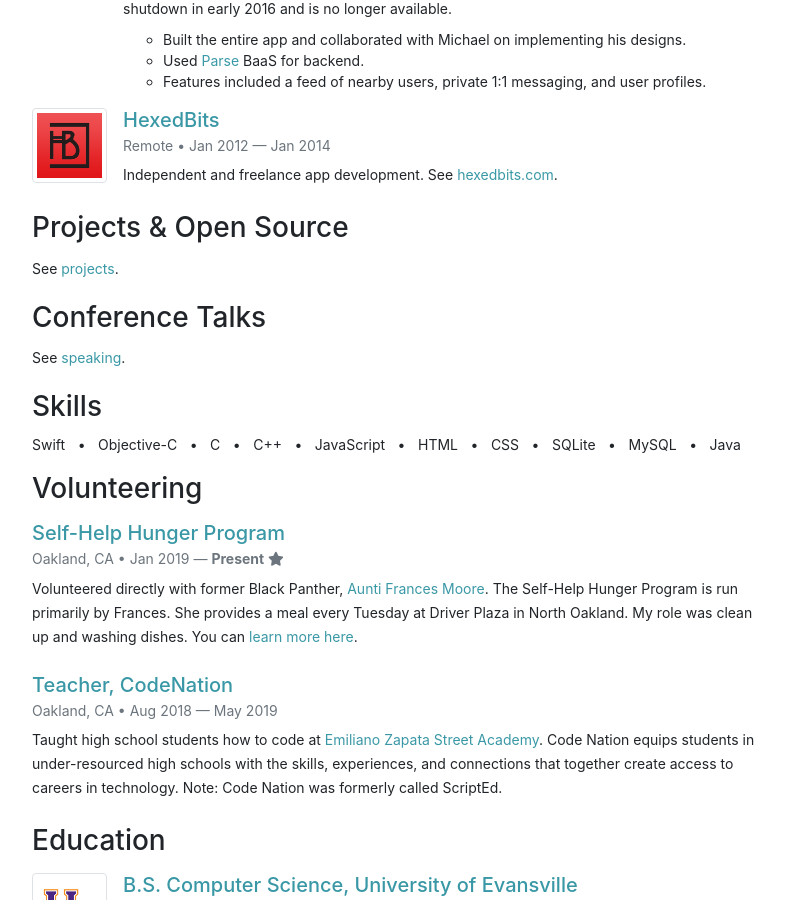
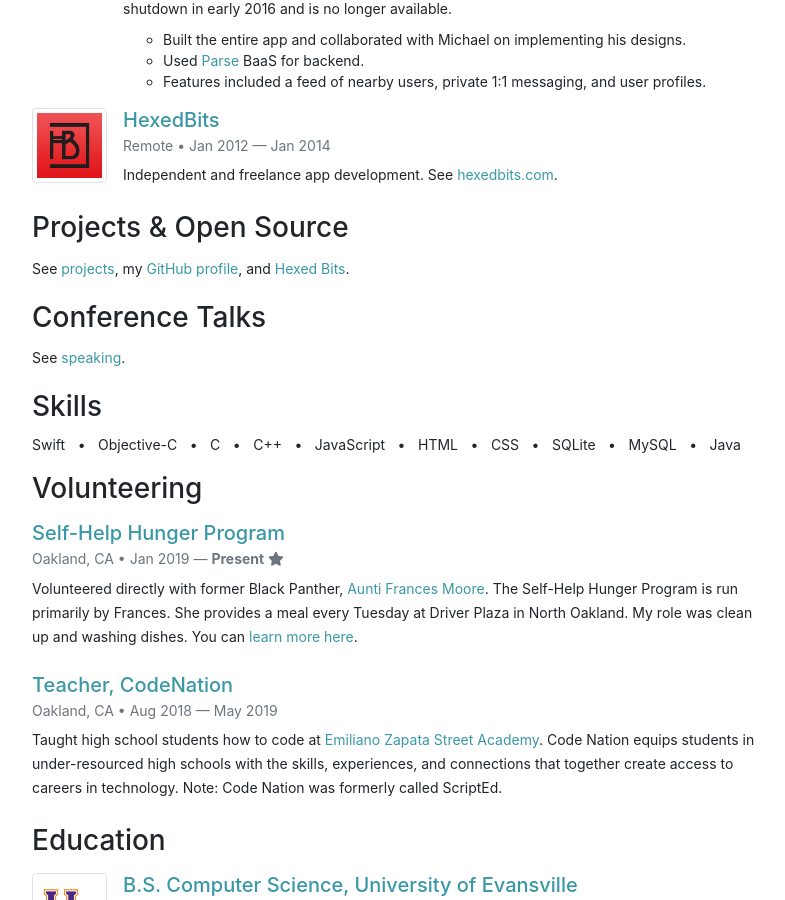
Before and after one commit to jessesquires/jessesquires.com, a Jekyll site: the page built from linkedout.md, in a window 1280 px wide and 900 px high, scrolled down 1550 px. Shown: the whole window, without its empty margins (243-1028 px from the left). Built offline with Jekyll 4.4.1, drawn with Linux system fonts in a browser that asks for light colours; nearby versions of some CDN libraries; library files that are not in the unit come from our copies.

Commit message:
minor cv update

```diff
--- a/linkedout.md
+++ b/linkedout.md
@@ -16,7 +16,7 @@
 
 <h3>Projects & Open Source</h3>
 
-<p>See <a href="/projects">projects</a>.</p>
+<p>See <a href="/projects">projects</a>, my <a href="{{ site.social_links.github }}">GitHub profile</a>, and <a href="https://www.hexedbits.com">Hexed Bits</a>.</p>
 
 <h3>Conference Talks</h3>
 
```
